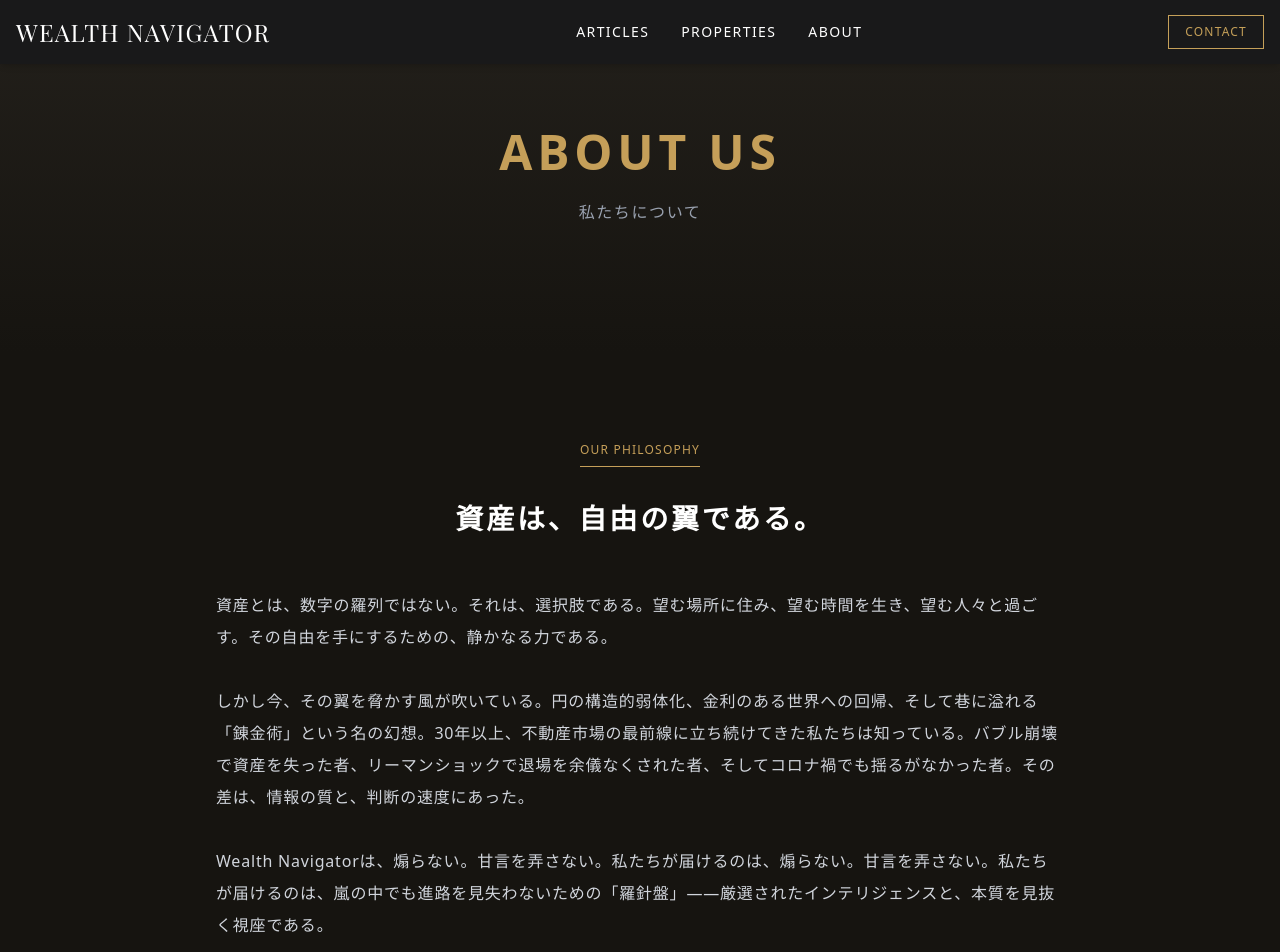
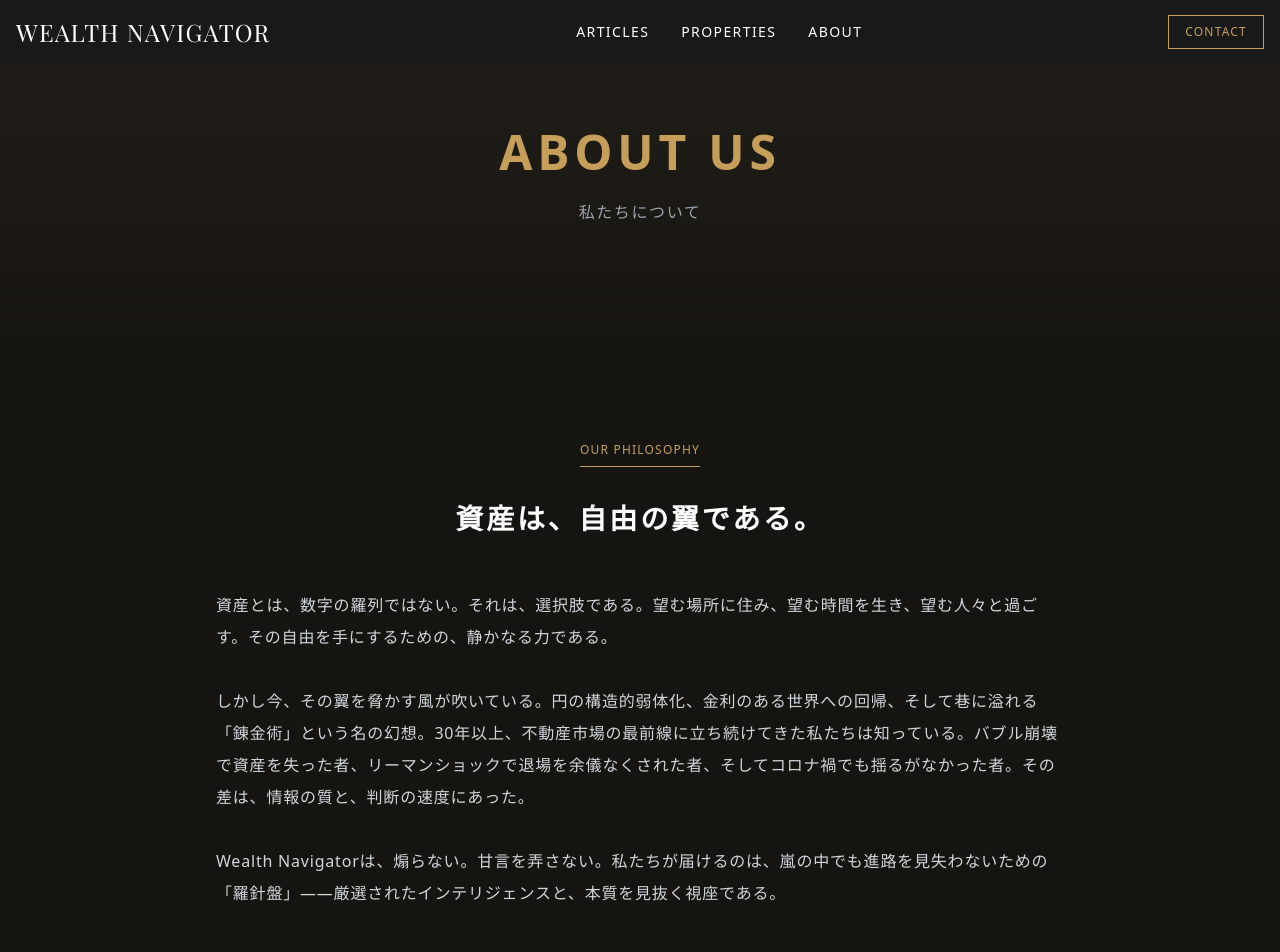
Before and after one commit to tomohiro-takahashi/wealth-navigator-2026, a Next.js app: page /about in a window 1280 px wide. Shown: the top 952 px of the page. Built offline with nearby package versions, Linux system fonts and the light colour scheme.

Commit message:
fix: remove duplicated text in philosophy section

```diff
--- a/src/app/about/page.tsx
+++ b/src/app/about/page.tsx
@@ -32,7 +32,7 @@
                         しかし今、その翼を脅かす風が吹いている。円の構造的弱体化、金利のある世界への回帰、そして巷に溢れる「錬金術」という名の幻想。30年以上、不動産市場の最前線に立ち続けてきた私たちは知っている。バブル崩壊で資産を失った者、リーマンショックで退場を余儀なくされた者、そしてコロナ禍でも揺るがなかった者。その差は、情報の質と、判断の速度にあった。
                     </p>
                     <p>
-                        Wealth Navigatorは、煽らない。甘言を弄さない。私たちが届けるのは、煽らない。甘言を弄さない。私たちが届けるのは、嵐の中でも進路を見失わないための「羅針盤」——厳選されたインテリジェンスと、本質を見抜く視座である。
+                        Wealth Navigatorは、煽らない。甘言を弄さない。私たちが届けるのは、嵐の中でも進路を見失わないための「羅針盤」——厳選されたインテリジェンスと、本質を見抜く視座である。
                     </p>
                     <p className="text-white text-lg font-medium text-center mt-12">
                         知識こそが、最強の防衛策。<br />
```
